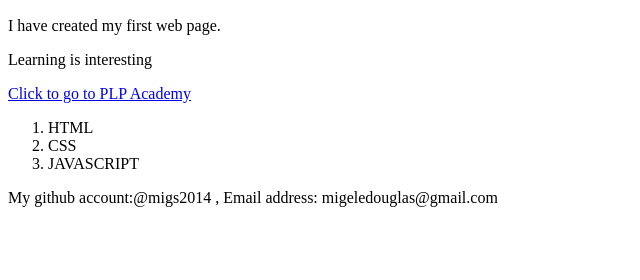
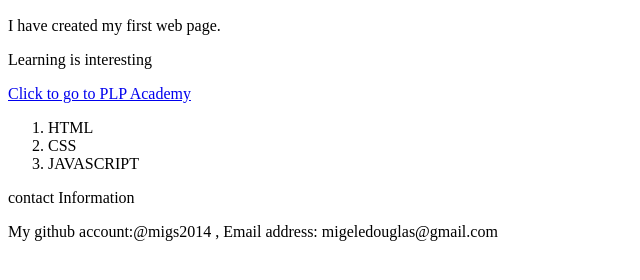
Before and after one commit to migs2014/HTML-ASSIGNMENT, a plain HTML site: page index.html in a window 1280 px wide. Shown: the part 110-390 px from the top of the page, without its empty margins (0-640 px from the left). Drawn offline with Linux system fonts and the light colour scheme.

Commit message:
HTML -ASSIGNMENT

```diff
--- a/index.html
+++ b/index.html
@@ -19,6 +19,7 @@
            <li>JAVASCRIPT</li>
         </Ol>
         <footer>
+         <p>contact Information</p>
           My github account:@migs2014 , Email address: migeledouglas@gmail.com
         </footer>
     </body>
```
